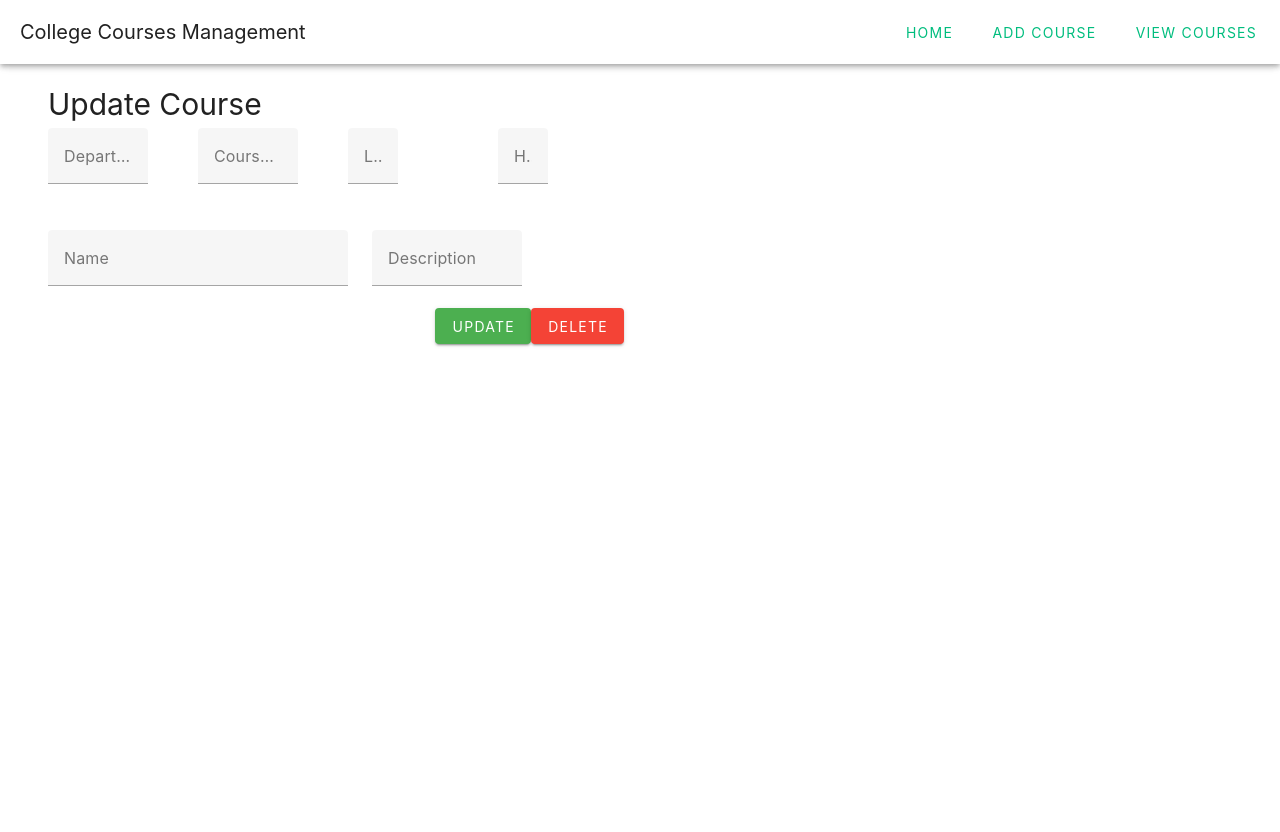
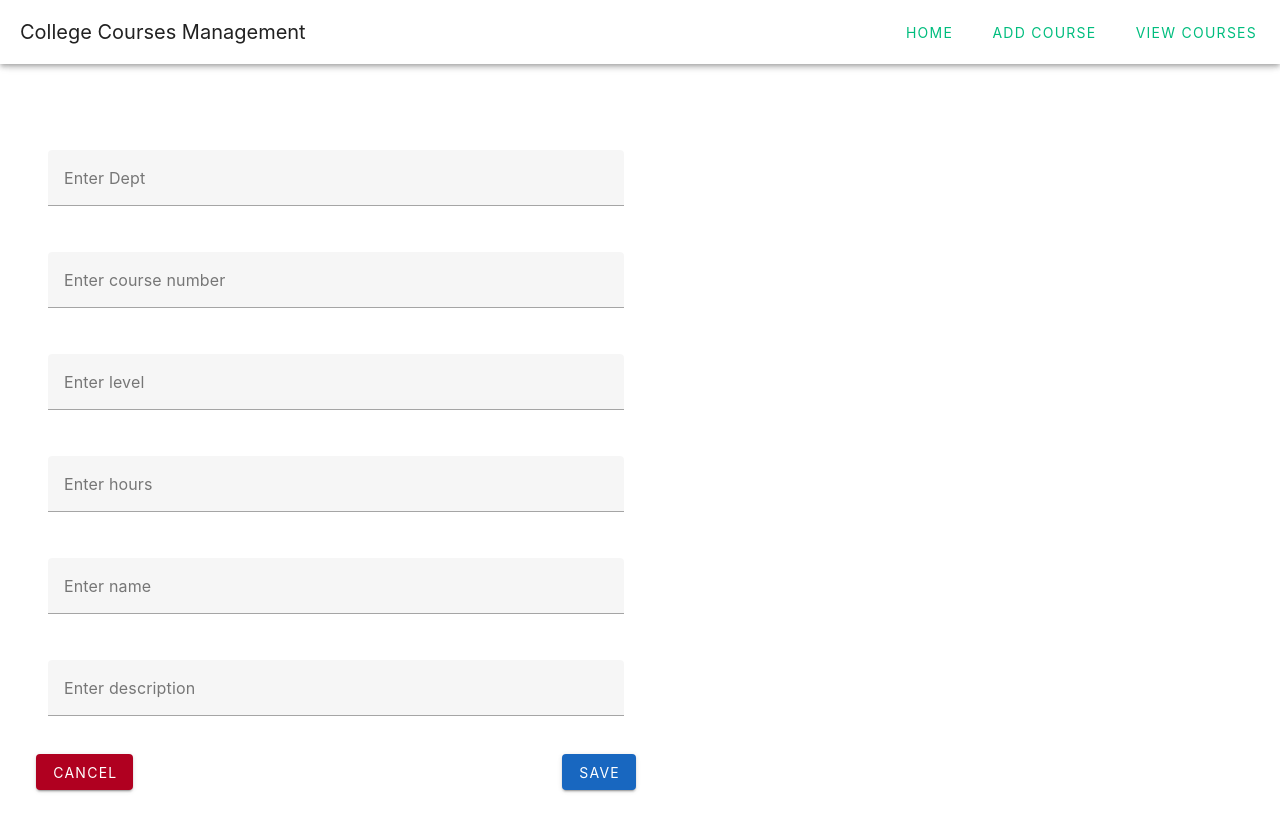
Before and after one commit to Matthew-Jang/frontend-course-listing, a Vue app: page /courses/update/1 in a window 1280 px wide. Shown: the top 832 px of the page. Before the commit the page ends 800 px from the top, so only its background shows below. Built offline with nearby package versions, Linux system fonts and the light colour scheme; no server answers.

Commit message:
demo update page

```diff
--- a/src/views/UpdateCourse.vue
+++ b/src/views/UpdateCourse.vue
@@ -1,6 +1,6 @@
 <script setup>
-import { ref, onMounted } from 'vue'
-import { getCourseById } from '../services/courseService.js'
+import { ref, onMounted, toRaw } from 'vue'
+import { getCourseById, updateCourse } from '../services/courseService.js'
 import { useRouter, useRoute } from 'vue-router'
 
 const route = useRoute()
@@ -23,46 +23,80 @@ const fetchCourse = async () => {
   }
 }
 
+const onSave = async () => {
+  try {
+    await updateCourse(route.params.id, toRaw(course.value))
+    router.push({ name: 'courses' })
+  } catch (error) {
+    console.error('Error updating course:', error)
+  }
+}
+
 onMounted(fetchCourse)
 </script>
 
 <template>
-  <v-container>
-    <h1>Update Course</h1>
+  <v-container class="d-flex justify-center align-center" style="height: 100vh">
     <v-form>
       <v-row>
-        <v-col>
-          <v-text-field v-model="course.dept" label="Department" width="100px" />
+        <!-- Text Field -->
+        <v-col cols="12">
+          <v-text-field v-model="course.dept" label="Enter Dept" outlined clearable></v-text-field>
         </v-col>
-        <v-col>
-          <v-text-field v-model="course.course_number" label="Course Number" width="100px" />
+
+        <!-- Text Field -->
+        <v-col cols="12">
+          <v-text-field
+            v-model="course.course_number"
+            label="Enter course number"
+            outlined
+            clearable
+          ></v-text-field>
         </v-col>
-        <v-col>
-          <v-text-field v-model="course.Level" label="Level" width="50px" />
+
+        <!-- Text Field -->
+        <v-col cols="12">
+          <v-text-field
+            v-model="course.Level"
+            label="Enter level"
+            outlined
+            clearable
+          ></v-text-field>
         </v-col>
-        <v-col>
-          <v-text-field v-model="course.Hours" label="Hours" width="50px" />
+
+        <!-- Text Field -->
+        <v-col cols="12">
+          <v-text-field
+            v-model="course.Hours"
+            label="Enter hours"
+            outlined
+            clearable
+          ></v-text-field>
         </v-col>
-        <v-col>
-          <v-text-field v-model="course.Name" label="Name" width="300px" />
+
+        <!-- Text Field -->
+        <v-col cols="12">
+          <v-text-field v-model="course.Name" label="Enter name" outlined clearable></v-text-field>
         </v-col>
-        <v-col>
-          <v-text-field v-model="course.Description" label="Description" width="150px" />
+
+        <!-- Text Field -->
+        <v-col cols="12">
+          <v-text-field
+            v-model="course.Description"
+            label="Enter description"
+            outlined
+            clearable
+          ></v-text-field>
         </v-col>
       </v-row>
-      <div class="button-group">
-        <!-- Update button -->
-        <v-btn color="green" @click="updateCourse">Update</v-btn>
-        <!-- Delete button -->
-        <v-btn color="red" @click="deleteCourse(course.id)">Delete</v-btn>
-      </div>
+
+      <!-- Button Section -->
+      <v-row class="mt-4" justify="space-between">
+        <!-- Cancel Button -->
+        <v-btn color="error" @click="onCancel"> Cancel </v-btn>
+        <!-- Save Button -->
+        <v-btn color="primary" @click="onSave"> Save </v-btn>
+      </v-row>
     </v-form>
   </v-container>
 </template>
-
-<style scoped>
-.button-group {
-  display: flex; /* Use flexbox for spacing */
-  justify-content: flex-end; /* Align buttons to the start */
-}
-</style>
--- a/src/views/ViewCourses.vue
+++ b/src/views/ViewCourses.vue
@@ -47,9 +47,9 @@ onMounted(fetchCourses)
       <template v-slot:item.actions="{ item: course }">
         <div class="button-group">
           <!-- Update button -->
-          <v-btn color="green" @click="updateCourse(course.id)">Update</v-btn>
+          <v-btn color="green" @click="updateCourse(course.course_number)">Update</v-btn>
           <!-- Delete button -->
-          <v-btn color="red" @click="deleteCourse(course.id)">Delete</v-btn>
+          <v-btn color="red" @click="deleteCourse(course.course_number)">Delete</v-btn>
         </div>
       </template>
 
```
